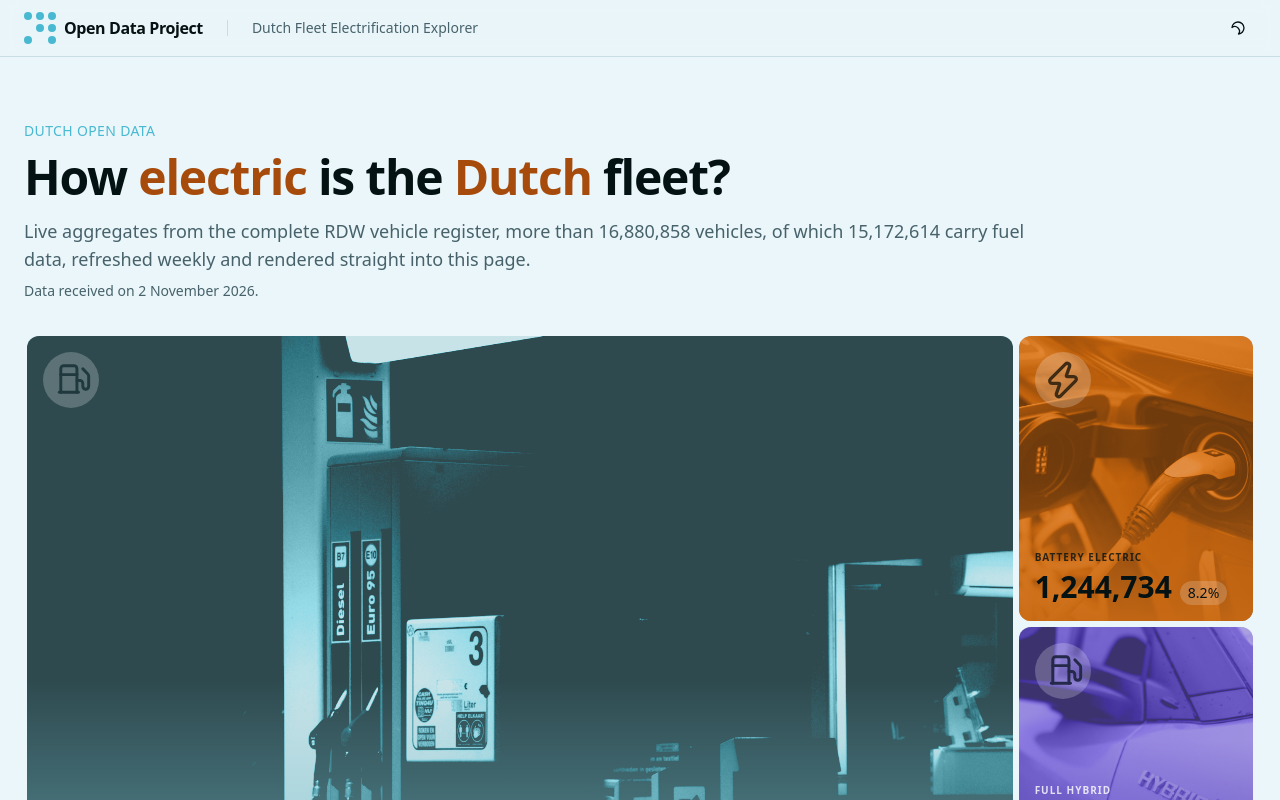
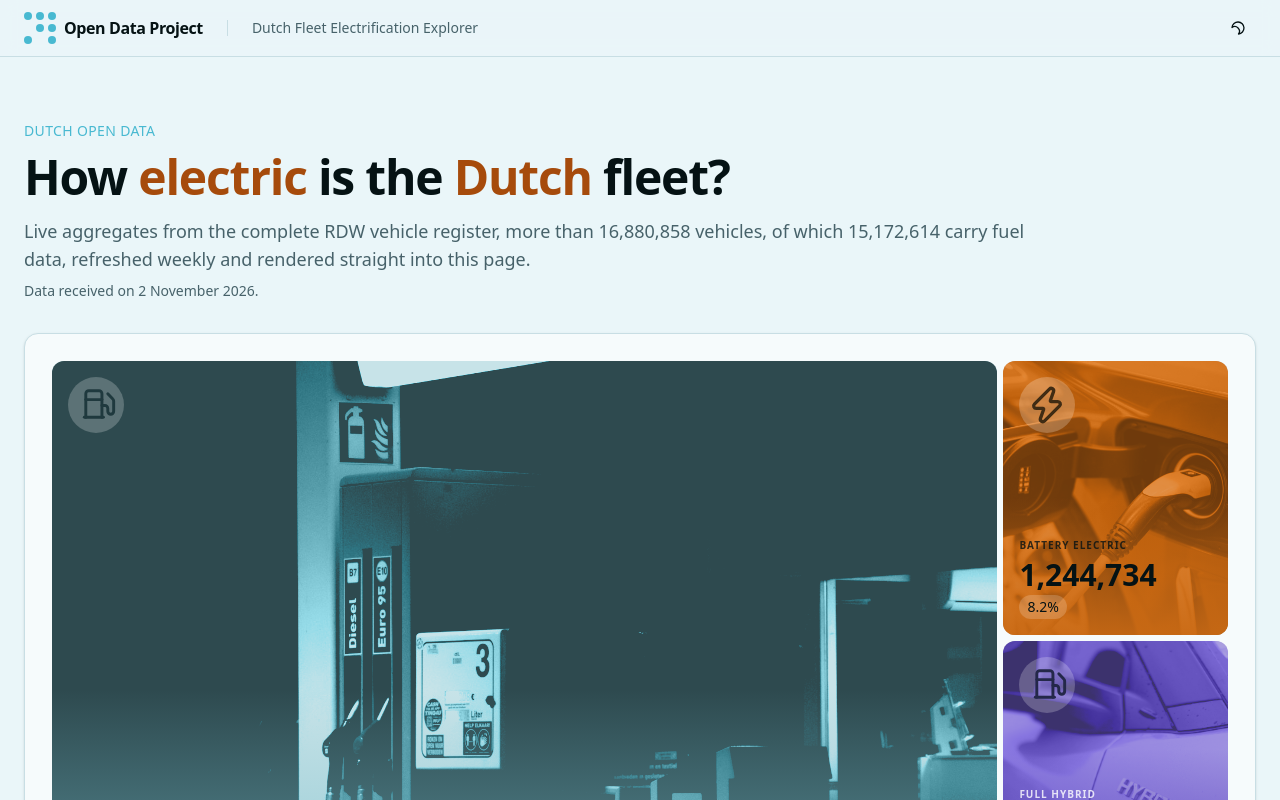
Before and after one commit to pixelatenl/rdw-fleet-explorer, a Next.js app: page / in a window 1280 px wide. Shown: the top 800 px of the page. Built offline with nearby package versions, Linux system fonts and the light colour scheme.

Commit message:
Put the whole treemap in a card
Move the FleetTreemap and its insight into a Card like the other
visuals, so the hero block sits on the card surface.

Generated by Mistral Vibe.
Co-Authored-By: Mistral Vibe <vibe@mistral.ai>

```diff
--- a/app/page.tsx
+++ b/app/page.tsx
@@ -151,14 +151,12 @@ export default function Home() {
           Data received on {formatDate(snapshot.retrievedAt)}.
         </p>
 
-        <div className="mt-8">
-          <FleetTreemap />
-        </div>
-        {insights?.treemap && (
-          <Card className="px-6">
-            <AiInsight text={insights.treemap} />
-          </Card>
-        )}
+        <Card className="mt-8">
+          <CardContent>
+            <FleetTreemap />
+            {insights?.treemap && <AiInsight text={insights.treemap} />}
+          </CardContent>
+        </Card>
       </section>
 
       <section className="mb-12">
```
